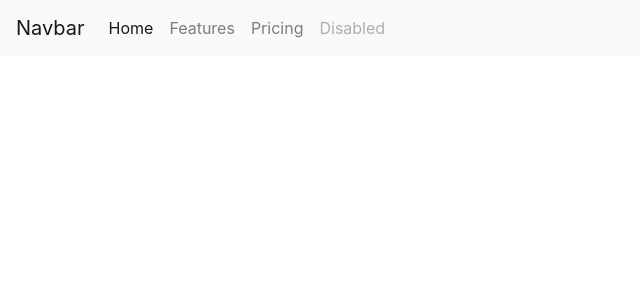
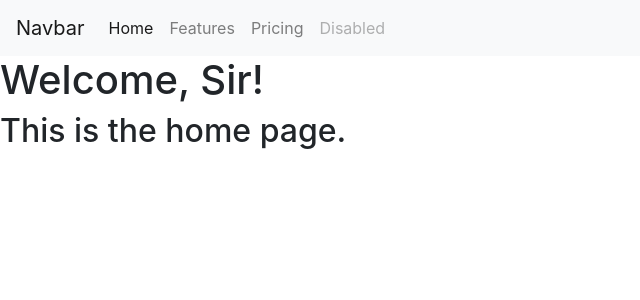
Before and after one commit to valentin-aleksandrov/peer-review-system, an Angular app in the folder client/: page /home in a window 1280 px wide. Before the commit this address led to /. Shown: the top 300 px of the page, without its empty margins (0-640 px from the left). Built offline with nearby package versions, Linux system fonts and the light colour scheme.

Commit message:
Create a HomeComponent.

```diff
--- a/client/src/app/app-routing.module.ts
+++ b/client/src/app/app-routing.module.ts
@@ -1,7 +1,12 @@
 import { NgModule } from '@angular/core';
 import { Routes, RouterModule } from '@angular/router';
+import { HomeComponent } from './home/home.component';
 
-const routes: Routes = [];
+const routes: Routes = [
+  { path: '', redirectTo: '/home', pathMatch: 'full' },
+  { path: 'home', component: HomeComponent },
+
+];
 
 @NgModule({
   imports: [RouterModule.forRoot(routes)],
--- a/client/src/app/app.module.ts
+++ b/client/src/app/app.module.ts
@@ -5,12 +5,14 @@ import { AppRoutingModule } from './app-routing.module';
 import { AppComponent } from './app.component';
 import { NavbarComponent } from './components/navbar/navbar.component';
 import { CoreModule } from './core/core.module';
+import { HomeComponent } from './home/home.component';
 
 
 @NgModule({
   declarations: [
     AppComponent,
-    NavbarComponent
+    NavbarComponent,
+    HomeComponent,
   ],
   imports: [
     BrowserModule,
--- /dev/null
+++ b/client/src/app/home/home.component.html
@@ -0,0 +1,2 @@
+<h1>Welcome, Sir!</h1>
+<h2>This is the home page.</h2>
```
Also changed, not shown: client/src/app/home/home.component.ts (added, +10 -0 lines), client/src/app/home/home.component.css (added).
